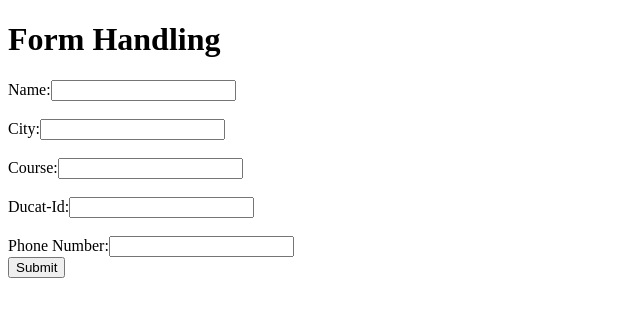
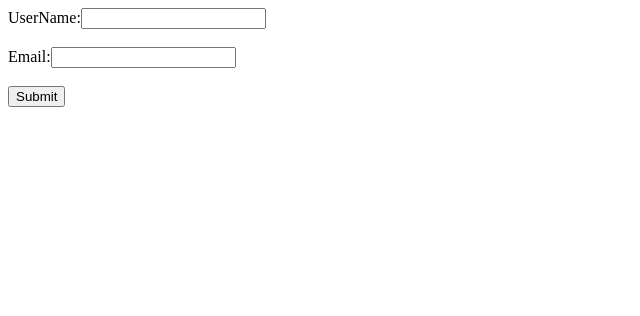
Before and after one commit to dev-ayush0106/Ract-11am, a React (Vite) app: page / in a window 1280 px wide. Shown: the top 316 px of the page, without its empty margins (0-640 px from the left). Built offline with nearby package versions, Linux system fonts and the light colour scheme.

Commit message:
New Form

```diff
--- a/src/App.jsx
+++ b/src/App.jsx
@@ -4,6 +4,7 @@ import State from "./Class 2/State";
 import State1 from "./Class 3/State1";
 import Form from "./Class 4/Form";
 import Wrapper from "./Class 4/Wrapper";
+import Form1 from "./Class 5/Form1";
 
 function App(){
   const s={
@@ -43,7 +44,9 @@ function App(){
 
       {/* <Wrapper/> */}
 
-      <Form/>
+      {/* <Form/> */}
+
+      <Form1/>
     </>
   )
 }
--- a/src/Class 4/Form.jsx
+++ b/src/Class 4/Form.jsx
@@ -11,9 +11,8 @@ function Form() {
     } = useForm()
 
     async function dataHandle(data) {
-        await setTimeout(()=>{
-            return new Promise(()=>{console.log(data)})
-        },2000)
+    await new Promise((res)=>{setTimeout(res,2000)})
+       console.log(data)
     }
     return (
         <>
@@ -45,7 +44,7 @@ function Form() {
                     <label>Phone Number:</label>
                     <input {...register("contact", { required: true })} />
                 </div>
-                <input type="submit" disabled={isSubmitting}/>
+                <input type="submit" disabled={isSubmitting} value={isSubmitting?"Processing":"Submit"}/>
             </form>
         </>
     )
--- /dev/null
+++ b/src/Class 5/Form1.jsx
@@ -0,0 +1,51 @@
+import { useState } from "react";
+
+function Form1() {
+            const [formData,setformData]=useState({
+                'username':'',
+                'email':''
+            })
+
+            const [status,setStatus]=useState(false)
+
+            function handleChange(e){
+                const {name,value}= e.target;
+                    setformData((prev)=>({
+                        ...prev,
+                        [name]:value
+                    }))
+            }
+
+            function handleSubmit(e){
+                e.preventDefault();
+                console.log(formData);
+            }
+    return (
+        <>
+            <form onSubmit={handleSubmit}>
+                <div>
+                    <label>UserName:</label>
+                    <input type="text"
+                        name="username"
+                        value={formData.username}
+                        onChange={handleChange}
+                    />
+                </div>
+                <br />
+                <div>
+                    <label>Email:</label>
+                    <input type="email"
+                        name="email"
+                        value={formData.email}
+                        onChange={handleChange}
+                    />
+                </div>
+                <br />
+                <input type="submit" onClick={()=>setStatus(!status)} disabled={status} value={status?"process..":"Submit"}/>
+
+            </form>
+        </>
+    )
+}
+
+export default Form1;
```
